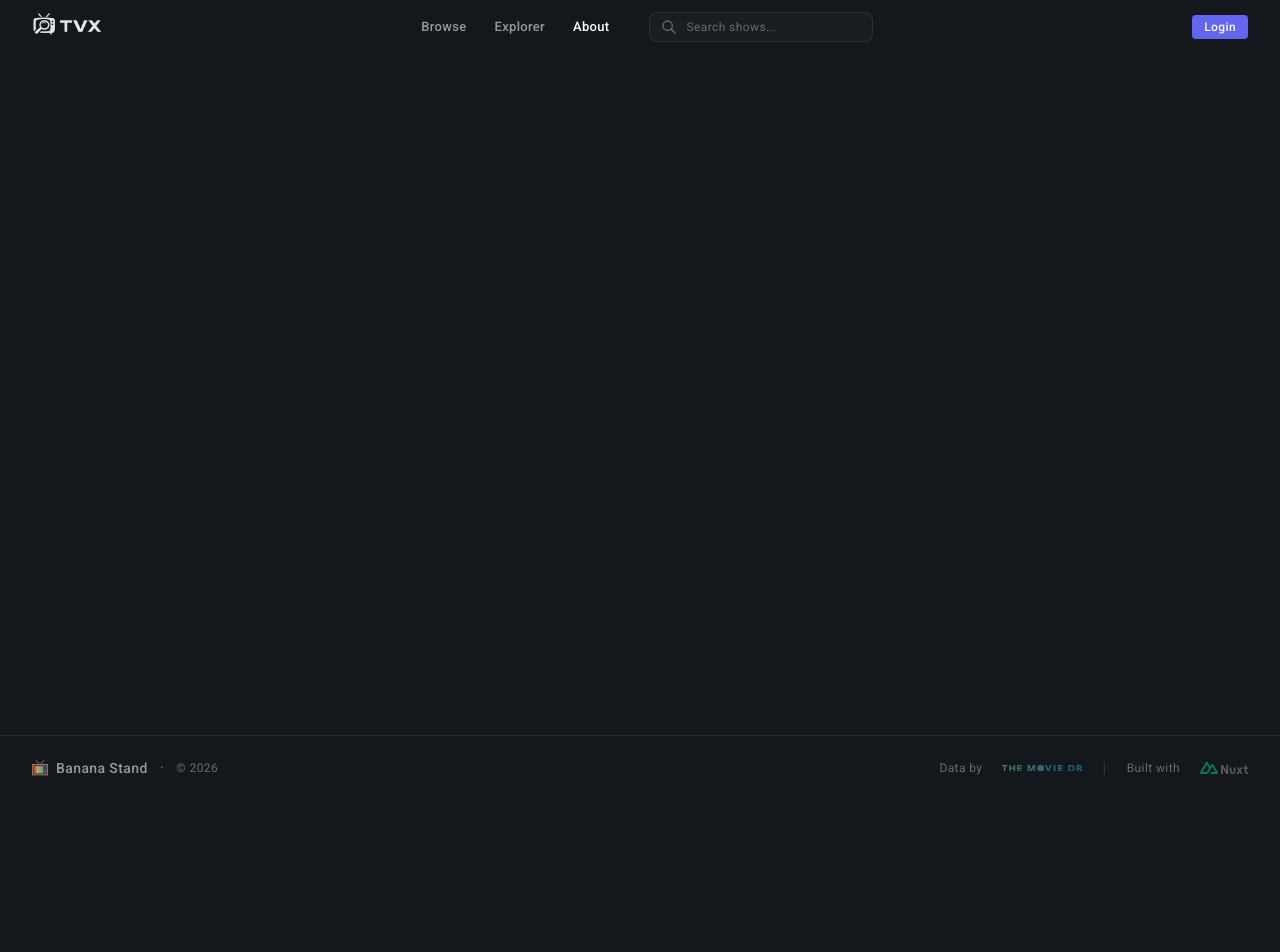
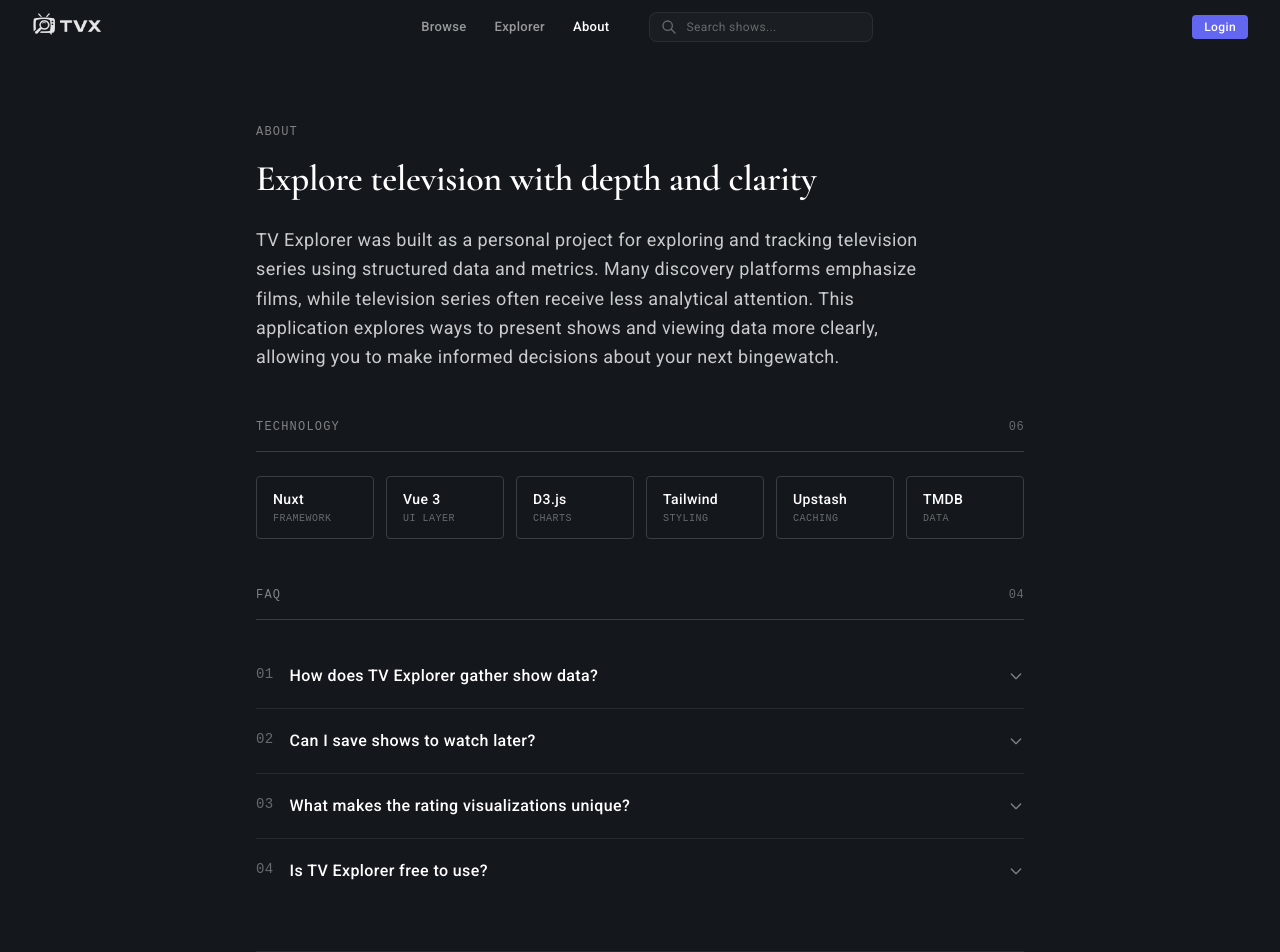
Before and after one commit to vrydberg/tv-explorer, a Nuxt app: page /about in a window 1280 px wide. Shown: the top 952 px of the page. Before the commit the page ends 800 px from the top, so only its background shows below. Built offline with nearby package versions, Linux system fonts and the light colour scheme; a web font is replaced by a local one.

Commit message:
add about route and implement index.vue page

```diff
--- /dev/null
+++ b/app/pages/about/index.vue
@@ -0,0 +1,216 @@
+<script setup>
+definePageMeta({
+  layout: 'default',
+})
+
+// FAQ data
+const faqItems = ref([
+  {
+    question: 'How does TV Explorer gather show data?',
+    answer: 'We source all show information, ratings, and metadata from The Movie Database (TMDB) API, ensuring comprehensive and up-to-date coverage of television content worldwide.',
+    open: false
+  },
+  {
+    question: 'Can I save shows to watch later?',
+    answer: 'Yes. Create a personalized watchlist by adding shows you want to track. Your favorites and watchlist are stored locally for quick access.',
+    open: false
+  },
+  {
+    question: 'What makes the rating visualizations unique?',
+    answer: 'Our D3.js-powered charts display episode-by-episode rating trends, letting you spot quality shifts across seasons and identify standout episodes at a glance.',
+    open: false
+  },
+  {
+    question: 'Is TV Explorer free to use?',
+    answer: 'Completely free. We built this as a passion project for TV enthusiasts who want deeper insights into the shows they love.',
+    open: false
+  }
+])
+
+const toggleFaq = (index) => {
+  faqItems.value[index].open = !faqItems.value[index].open
+}
+
+// Features data
+const features = [
+  {
+    title: 'Advanced Discovery',
+    description: 'Filter by genre, rating, year, network, and more to find exactly what you\'re looking for.'
+  },
+  {
+    title: 'Episode Insights',
+    description: 'Visual breakdowns of episode ratings reveal quality patterns across entire series.'
+  },
+  {
+    title: 'Personal Collections',
+    description: 'Build and manage your watchlist with favorites tracking and progress states.'
+  },
+  {
+    title: 'Trending Analysis',
+    description: 'Stay current with real-time trending data and popularity metrics.'
+  }
+]
+
+// Technology stack
+const technologies = [
+  { name: 'Nuxt', role: 'Framework' },
+  { name: 'Vue 3', role: 'UI Layer' },
+  { name: 'D3.js', role: 'Charts' },
+  { name: 'Tailwind', role: 'Styling' },
+  { name: 'Upstash', role: 'Caching' },
+  { name: 'TMDB', role: 'Data' }
+]
+</script>
+
+<template>
+  <div class="relative min-h-screen overflow-hidden">
+
+    <!-- Main content -->
+    <div class="relative z-10 mx-auto max-w-4xl px-6 py-16 sm:px-8 lg:px-16">
+
+      <!-- Hero Section -->
+      <header class="mb-12">
+        <span class="mb-4 inline-block font-mono text-xs font-medium uppercase tracking-widest text-text-tertiary">
+          About
+        </span>
+        <h1 class="font-serif text-4xl font-semibold leading-tight tracking-tight text-text-primary sm:text3xl lg:text-4xl" style="letter-spacing: -0.01em;">
+          Explore television with depth and clarity
+        </h1>
+        <!-- <p class="mt-6 max-w-2xl font-body text-xl leading-relaxed text-text-secondary sm:text-lg">
+          Built for viewers who want more than basic recommendations. Analyze shows, track what matters, and make informed viewing choices.
+        </p> -->
+
+        <p class="mt-6 max-w-2xl font-body text-xl leading-relaxed text-text-secondary sm:text-lg">
+          TV Explorer was built as a personal project for exploring and tracking television series using structured data and metrics. Many discovery platforms emphasize films, while television series often receive less analytical attention. This application explores ways to present shows and viewing data more clearly, allowing you to make informed decisions about your next bingewatch.
+        </p>
+
+
+      </header>
+
+      <!-- Features Section -->
+      <!-- <section class="mb-12">
+        <div class="mb-6 flex items-center justify-between border-b border-border pb-4">
+          <span class="font-mono text-xs font-medium uppercase tracking-widest text-text-tertiary">
+            Features
+          </span>
+          <span class="font-mono text-xs text-text-subtle">
+            04
+          </span>
+        </div>
+
+        <div class="grid gap-8 sm:gap-10 md:grid-cols-2">
+          <article
+            v-for="(feature, index) in features"
+            :key="index"
+            class="group"
+          >
+            <span class="mb-2 block font-mono text-sm text-text-subtle">
+              {{ String(index + 1).padStart(2, '0') }}
+            </span>
+            <h3 class="mb-2 text-lg font-medium text-text-primary transition-colors duration-200 group-hover:text-accent-400">
+              {{ feature.title }}
+            </h3>
+            <p class="font-body text-sm leading-relaxed text-text-muted">
+              {{ feature.description }}
+            </p>
+          </article>
+        </div>
+      </section> -->
+
+      <!-- Technology Section -->
+      <section class="mb-12">
+        <div class="mb-6 flex items-center justify-between border-b border-border pb-4">
+          <span class="font-mono text-xs font-medium uppercase tracking-widest text-text-tertiary">
+            Technology
+          </span>
+          <span class="font-mono text-xs text-text-subtle">
+            06
+          </span>
+        </div>
+
+        <div class="grid grid-cols-2 gap-3 sm:grid-cols-3 md:grid-cols-6">
+          <div
+            v-for="tech in technologies"
+            :key="tech.name"
+            class="group rounded border border-border px-4 py-3 transition-colors duration-200 hover:border-border-hover"
+          >
+            <span class="block text-sm font-medium text-text-primary">{{ tech.name }}</span>
+            <span class="mt-0.5 block font-mono text-[10px] uppercase tracking-wider text-text-subtle">
+              {{ tech.role }}
+            </span>
+          </div>
+        </div>
+      </section>
+
+      <!-- FAQ Section -->
+      <section class="mb-12">
+        <div class="mb-6 flex items-center justify-between border-b border-border pb-4">
+          <span class="font-mono text-xs font-medium uppercase tracking-widest text-text-tertiary">
+            FAQ
+          </span>
+          <span class="font-mono text-xs text-text-subtle">
+            04
+          </span>
+        </div>
+
+        <div class="divide-y divide-border-subtle">
+          <div
+            v-for="(item, index) in faqItems"
+            :key="index"
+            class="py-5"
+          >
+            <button
+              @click="toggleFaq(index)"
+              class="flex w-full items-start justify-between gap-4 text-left"
+            >
+              <div class="flex gap-4">
+                <span class="font-mono text-sm text-text-subtle">
+                  {{ String(index + 1).padStart(2, '0') }}
+                </span>
+                <span class="text-base font-medium text-text-primary">
+                  {{ item.question }}
+                </span>
+              </div>
+              <svg
+                class="mt-1 h-4 w-4 shrink-0 text-text-tertiary transition-transform duration-200"
+                :class="{ 'rotate-180': item.open }"
+                fill="none"
+                viewBox="0 0 24 24"
+                stroke="currentColor"
+              >
+                <path stroke-linecap="round" stroke-linejoin="round" stroke-width="2" d="M19 9l-7 7-7-7" />
+              </svg>
+            </button>
+            <div
+              v-show="item.open"
+              class="mt-3 pl-10 pr-8"
+            >
+              <p class="font-body text-sm leading-relaxed text-text-tertiary">
+                {{ item.answer }}
+              </p>
+            </div>
+          </div>
+        </div>
+      </section>
+
+      <!-- Attribution -->
+      <footer class="border-t border-border-subtle pt-8">
+        <p class="font-mono text-xs leading-relaxed text-text-subtle">
+          This product uses the TMDB API but is not endorsed or certified by TMDB.
+          All show data, images, and metadata are provided by
+          <a
+            href="https://www.themoviedb.org"
+            target="_blank"
+            rel="noopener noreferrer"
+            class="text-text-tertiary underline underline-offset-2 transition-colors duration-200 hover:text-accent-400"
+          >
+            The Movie Database
+          </a>.
+        </p>
+      </footer>
+
+    </div>
+  </div>
+</template>
+
+<style></style>
```
